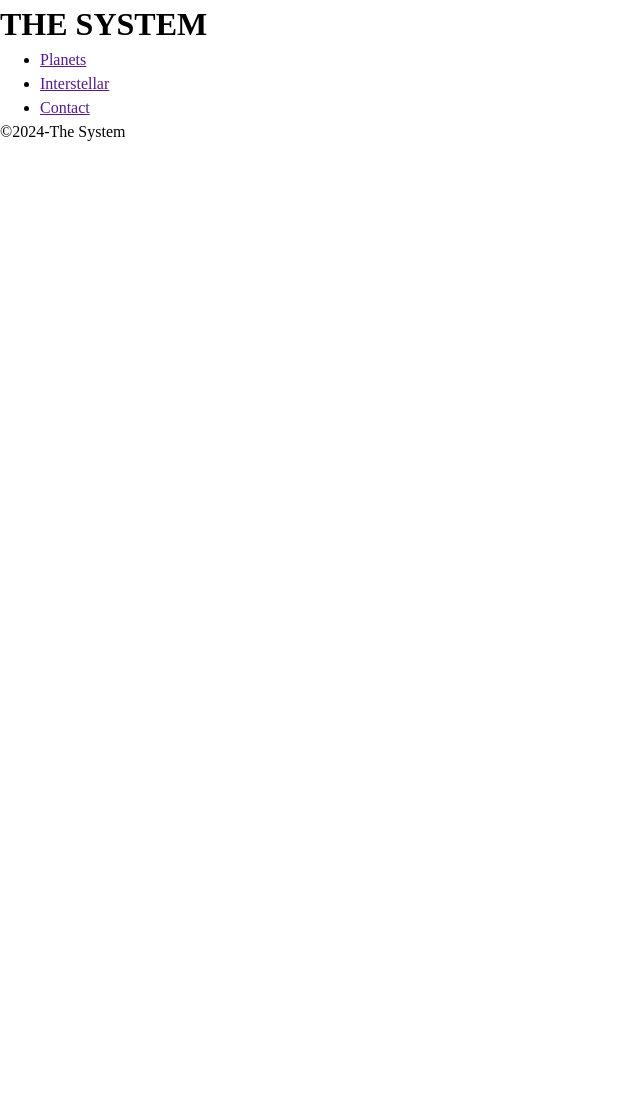
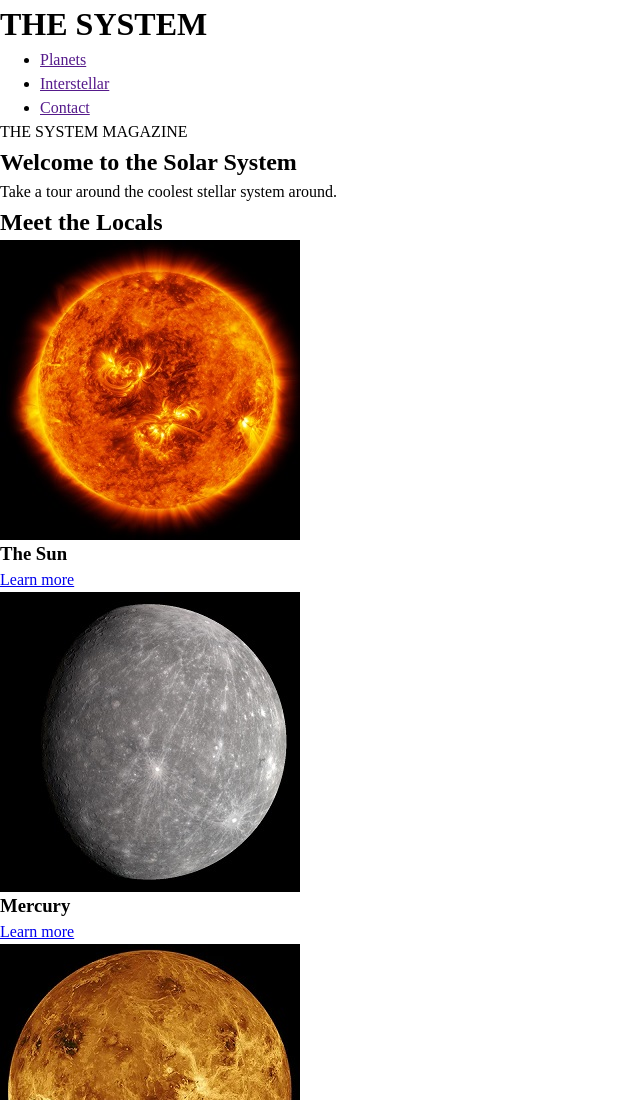
Before and after one commit to xion0036xyf/midterm_final, a plain HTML site: page index.html in a window 1280 px wide. Shown: the top 1100 px of the page, without its empty margins (0-640 px from the left). Before the commit the page ends 800 px from the top, so only its background shows below. Drawn offline with Linux system fonts and the light colour scheme; a web font is replaced by a local one.

Commit message:
complete index

```diff
--- a/index.html
+++ b/index.html
@@ -11,7 +11,10 @@
     <link rel="stylesheet" href="css/style.css">
 </head>
 <body>
+    <div class="wrapper">
+    <!-- set up a wrapper to confirm the width -->
         <header>
+            <div class="header-container">
                 <h1>THE SYSTEM</h1>
                 <nav>
                    <ul>
@@ -20,14 +23,62 @@
                      <li><a href="">Contact</a></li>
                    </ul>
                 </nav>
+            </div>
 
         </header>
         <main>
+            <section class="hero">
+                <p>THE SYSTEM MAGAZINE</p>
+                <h2>Welcome to the Solar System</h2>
+                <p>Take a tour around the coolest stellar system around.</p>
+            </section>
+
+            <section class="locals">
+                <h2>Meet the Locals</h2>
+                <div class="planets">
+                    <div class="sun">
+                        <img src="images/sun.jpg" alt="a picture of sun">
+                        <h3>The Sun</h3>
+                        <a href="https://en.wikipedia.org/wiki/Sun">Learn more</a>
+                    </div>
+
+                    <div class="mercury">
+                        <img src="images/mercury.jpg" alt="a picture of mercury">
+                        <h3>Mercury</h3>
+                        <a href="https://en.wikipedia.org/wiki/Mercury_(planet)">Learn more</a>
+                    </div>
+
+                    <div class="venus">
+                        <img src="images/venus.jpg" alt="a picture of venus">
+                        <h3>Venus</h3>
+                        <a href="https://en.wikipedia.org/wiki/Venus">Learn more</a>
+                    </div>
+
+                    <div class="earth">
+                        <img src="images/earth.jpg" alt="a picture of the earth">
+                        <h3>Earth</h3>
+                        <a href="https://en.wikipedia.org/wiki/Earth">Learn more</a>
+                    </div>
+
+                    <div class="moon">
+                        <img src="images/moon.jpg" alt="a picture of moon">
+                        <h3>The Moon</h3>
+                        <a href="https://en.wikipedia.org/wiki/Moon">Learn more</a>
+                    </div>
+
+                    <div class="mars">
+                        <img src="images/mars.jpg" alt="a picture of mars">
+                        <h3>Mars</h3>
+                        <a href="https://en.wikipedia.org/wiki/Mars">Learn more</a>
+                    </div>
+                </div>
+            </section>
 
         </main>
 
         <footer>
             <p>&copy;2024-The System</p>
         </footer>
+    </div>
 </body>
 </html>
```
Lines whose indentation alone changed are shown as unchanged.
